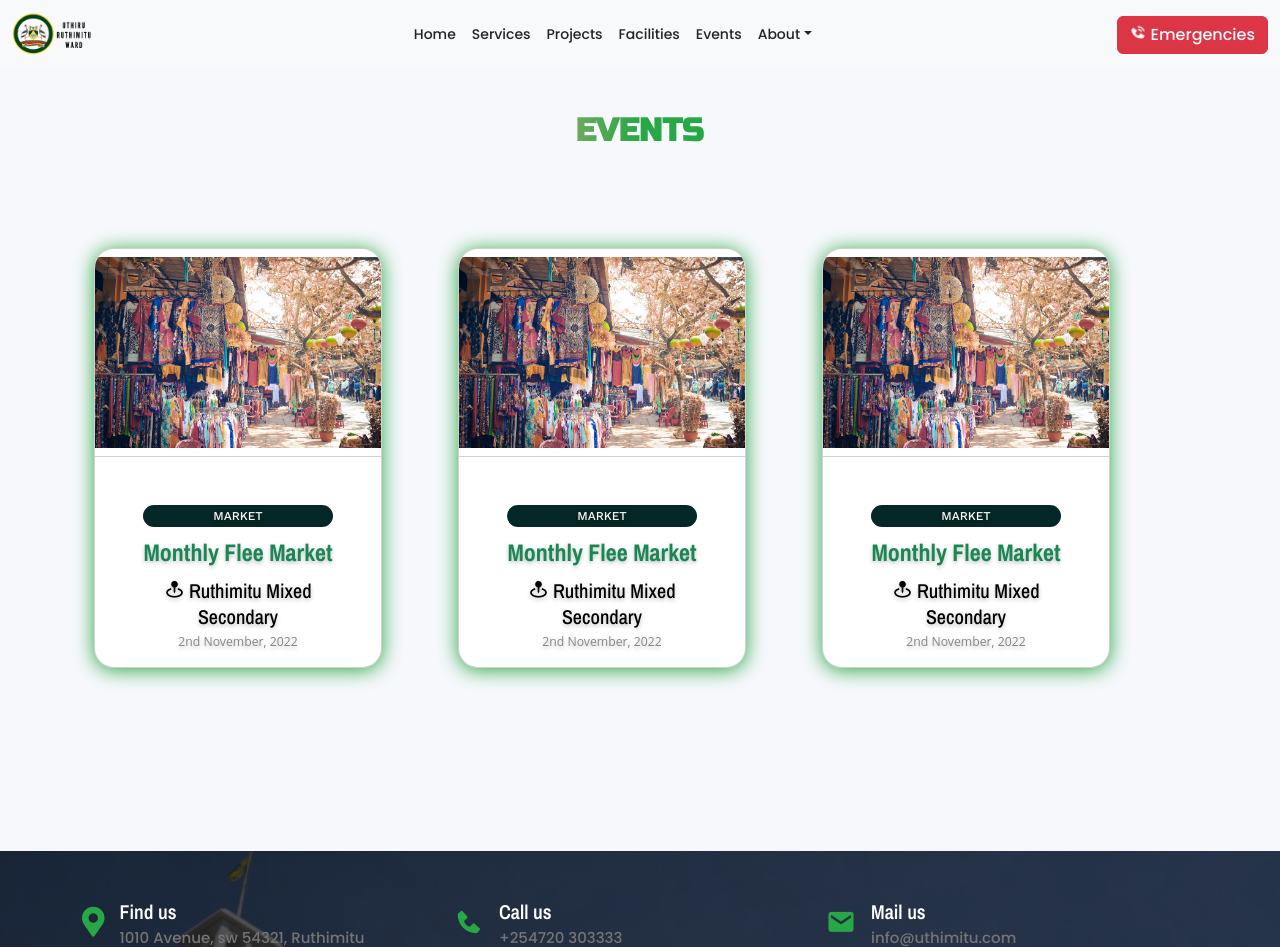
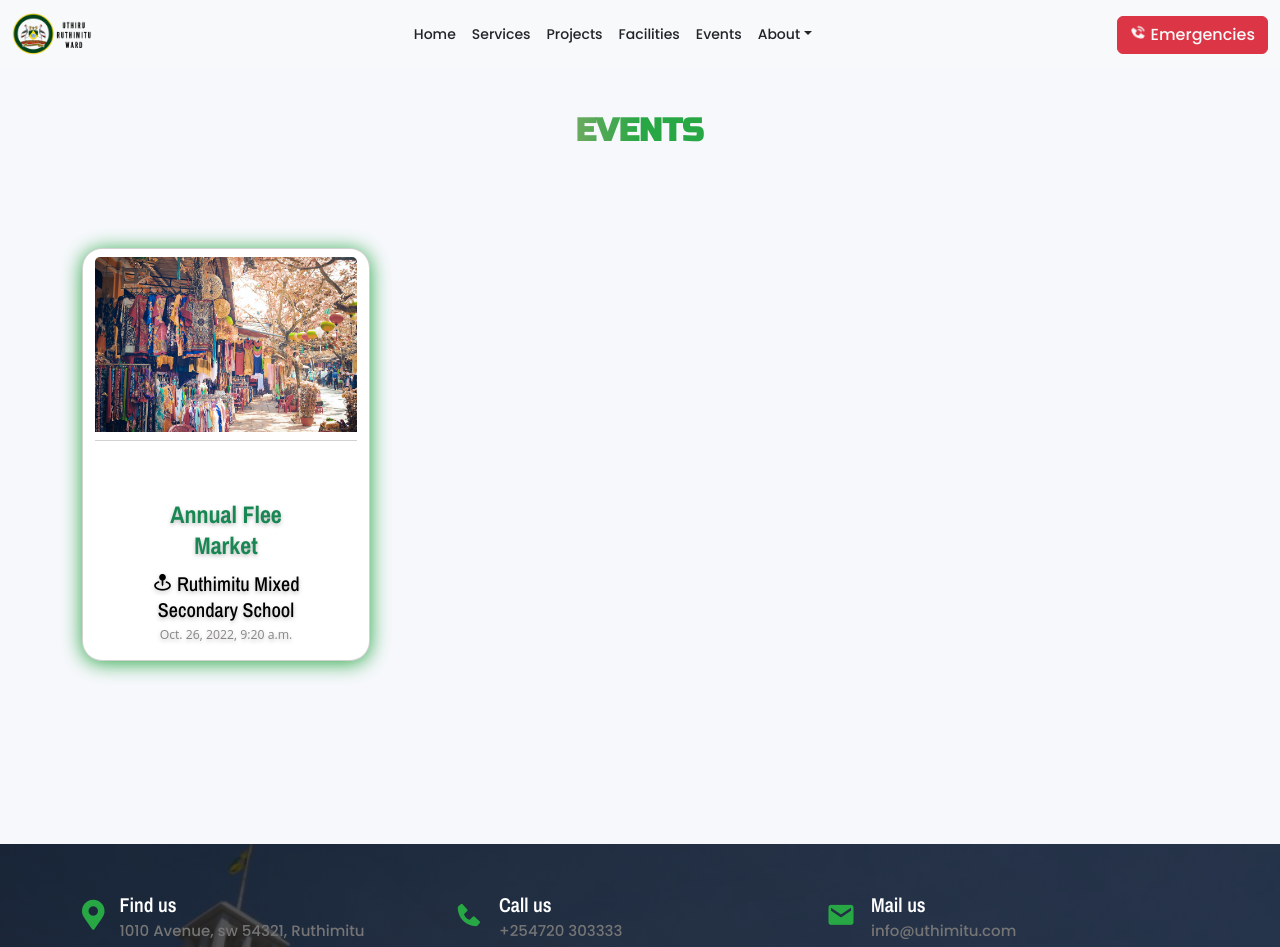
Before and after one commit to geofrey254/uthiru-ruthimitu_ward, a Django app: page /uthiru-ruthimitu/events/ in a window 1280 px wide. Shown: the top 947 px of the page. Run offline with Django 4.2, Linux system fonts and the light colour scheme; data comes from the database, SQL or seed files in the repository; both versions use the stored data as it was after the commit; some libraries are stand-ins or nearby versions; some web fonts are replaced.

Commit message:
Update on events template

```diff
--- a/home/admin.py
+++ b/home/admin.py
@@ -1,5 +1,5 @@
 from django.contrib import admin
-from .models import Birth_Certificate, Projects, Progress_status, Post, Gallery, Events
+from .models import Birth_Certificate, Projects, Progress_status, Post, Gallery, Events, Category
 
 # Register your models here.
 class Progress_statusAdmin(admin.ModelAdmin):
@@ -39,3 +39,7 @@ class EventsAdmin(admin.ModelAdmin):
     search_fields=['ev_title', 'created_on', 'ev_loc', 'ev_date']
     prepopulated_fields={'slug':('ev_title',)}
 admin.site.register(Events,EventsAdmin)
+
+class CategoryAdmin(admin.ModelAdmin):
+    prepopulated_fields={'slug':('title',)}
+admin.site.register(Category,CategoryAdmin)
--- a/home/templates/home/events.html
+++ b/home/templates/home/events.html
@@ -5,65 +5,25 @@
     <div class="container px-4 py-5">
         <h2 class="eve-head fw-bold text-center mb-5">EVENTS</h2>
         <div class="row row-cols-1 row-cols-lg-3 row-cols-md-2 align-items-stretch g-4 py-5 justify-content-between ">
-            <div class="col">
+            {% for events in events %}
             <div class="card eve-card col-lg-4 col-md-6 col-sm-12 col-xs-12 mb-4">
                 <div class="card-header bg-transparent px-0">
-                        <img class="eve-img card-img-top" src="{% static 'img/flee.jpg' %}" alt="card">
+                    <img class="eve-img card-img-top" src="{{ events.ev_img.url }}" alt="card">
                 </div>
                 <div class="card-body d-flex flex-column h-100 p-5 pb-3 text-white text-shadow-1 text-center">
-                        <span class="tag tag-teal">
-                            Market
-                        </span>
-                        <h4 class="fw-bold text-success">Monthly Flee Market</h4>
+                    {% for cat in events.categories.all %}
+                    <span class="tag tag-teal">{{ cat.title }}</span>
+                    {% endfor %}
+                    <h4 class="fw-bold text-success">{{events.ev_title}}</h4>
                     <div class="user">
                         <div class="user-info">
-                                <h5><i class='bx bxs-map-pin'></i> Ruthimitu Mixed Secondary</h5>
-                                <small>2nd November, 2022</small>
+                            <h5><i class='bx bxs-map-pin'></i> {{events.ev_loc}}</h5>
+                            <small>{{events.ev_date}}</small>
                         </div>
                     </div>
                 </div>
             </div>
-            </div>
-
-            <div class="col">
-                <div class="card eve-card col-lg-4 col-md-6 col-sm-12 col-xs-12 mb-4">
-                    <div class="card-header bg-transparent px-0">
-                        <img class="eve-img card-img-top" src="{% static 'img/flee.jpg' %}" alt="card">
-                    </div>
-                    <div class="card-body d-flex flex-column h-100 p-5 pb-3 text-white text-shadow-1 text-center">
-                        <span class="tag tag-teal">
-                            Market
-                        </span>
-                        <h4 class="fw-bold text-success">Monthly Flee Market</h4>
-                        <div class="user">
-                            <div class="user-info">
-                                <h5><i class='bx bxs-map-pin'></i> Ruthimitu Mixed Secondary</h5>
-                                <small>2nd November, 2022</small>
-                            </div>
-                        </div>
-                    </div>
-                </div>
-            </div>
-
-            <div class="col">
-                <div class="card eve-card col-lg-4 col-md-6 col-sm-12 col-xs-12 mb-4">
-                    <div class="card-header bg-transparent px-0">
-                        <img class="eve-img card-img-top" src="{% static 'img/flee.jpg' %}" alt="card">
-                    </div>
-                    <div class="card-body d-flex flex-column h-100 p-5 pb-3 text-white text-shadow-1 text-center">
-                        <span class="tag tag-teal">
-                            Market
-                        </span>
-                        <h4 class="fw-bold text-success">Monthly Flee Market</h4>
-                        <div class="user">
-                            <div class="user-info">
-                                <h5><i class='bx bxs-map-pin'></i> Ruthimitu Mixed Secondary</h5>
-                                <small>2nd November, 2022</small>
-                            </div>
-                        </div>
-                    </div>
-                </div>
-            </div>
+            {% endfor %}
         </div>
     </div>
 </section>
```
Also changed, not shown: db.sqlite3, media/events_pics/flee.jpg (added). Lines whose indentation alone changed are shown as unchanged.
